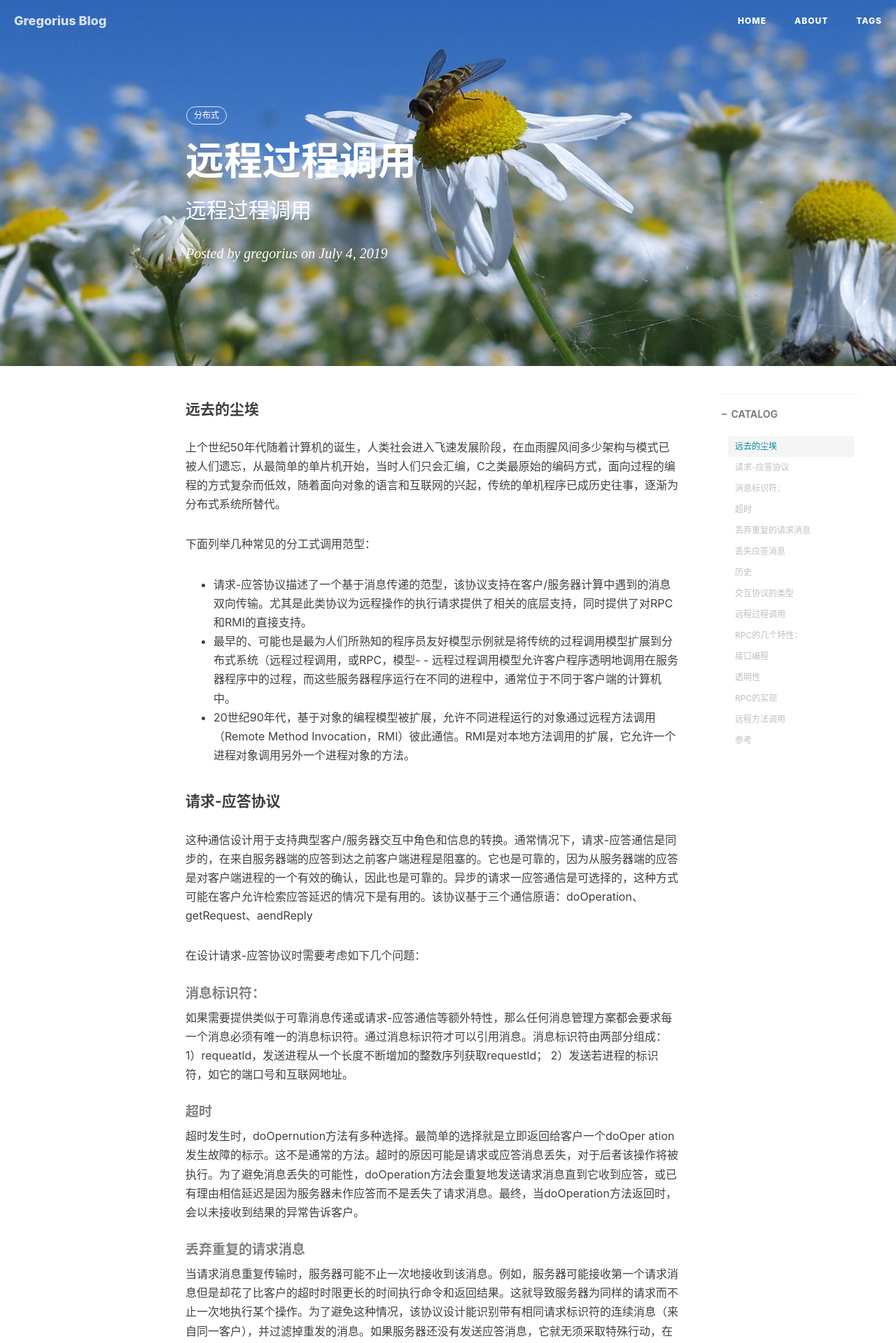
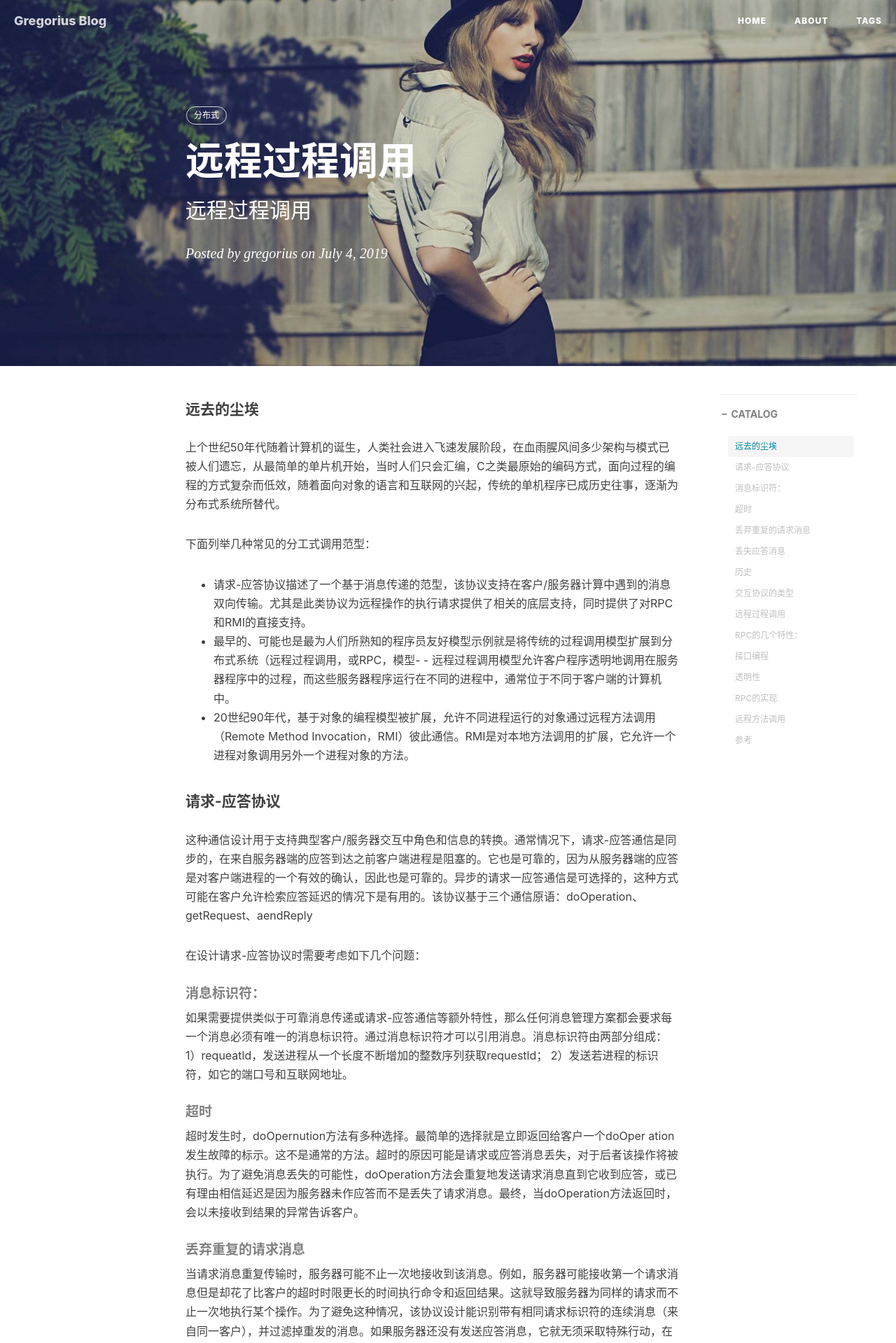
Before and after one commit to gregoriusxu/gregoriusxu.github.io, a Jekyll site: the page built from _posts/2019-07-04-远程过程调用.md, in a window 1280 px wide. Shown: the top 1919 px of the page at 70% size. Built offline with Jekyll 4.4.1, drawn with Linux system fonts in a browser that asks for light colours; nearby versions of some CDN libraries; comment, search, counter and statistics services are not loaded.

```diff
--- a/_posts/2019-07-04-远程过程调用.md
+++ b/_posts/2019-07-04-远程过程调用.md
@@ -4,7 +4,7 @@ title:      远程过程调用
 subtitle:   远程过程调用
 date:       2019-07-04
 author:     gregorius
-header-img: img/banner-4310778_1920.jpg
+header-img: img/post-bg-swift.jpg
 catalog: true
 tags:
     - 分布式
```
Also changed, not shown: img/sunflower-4298808_1280.jpg.
